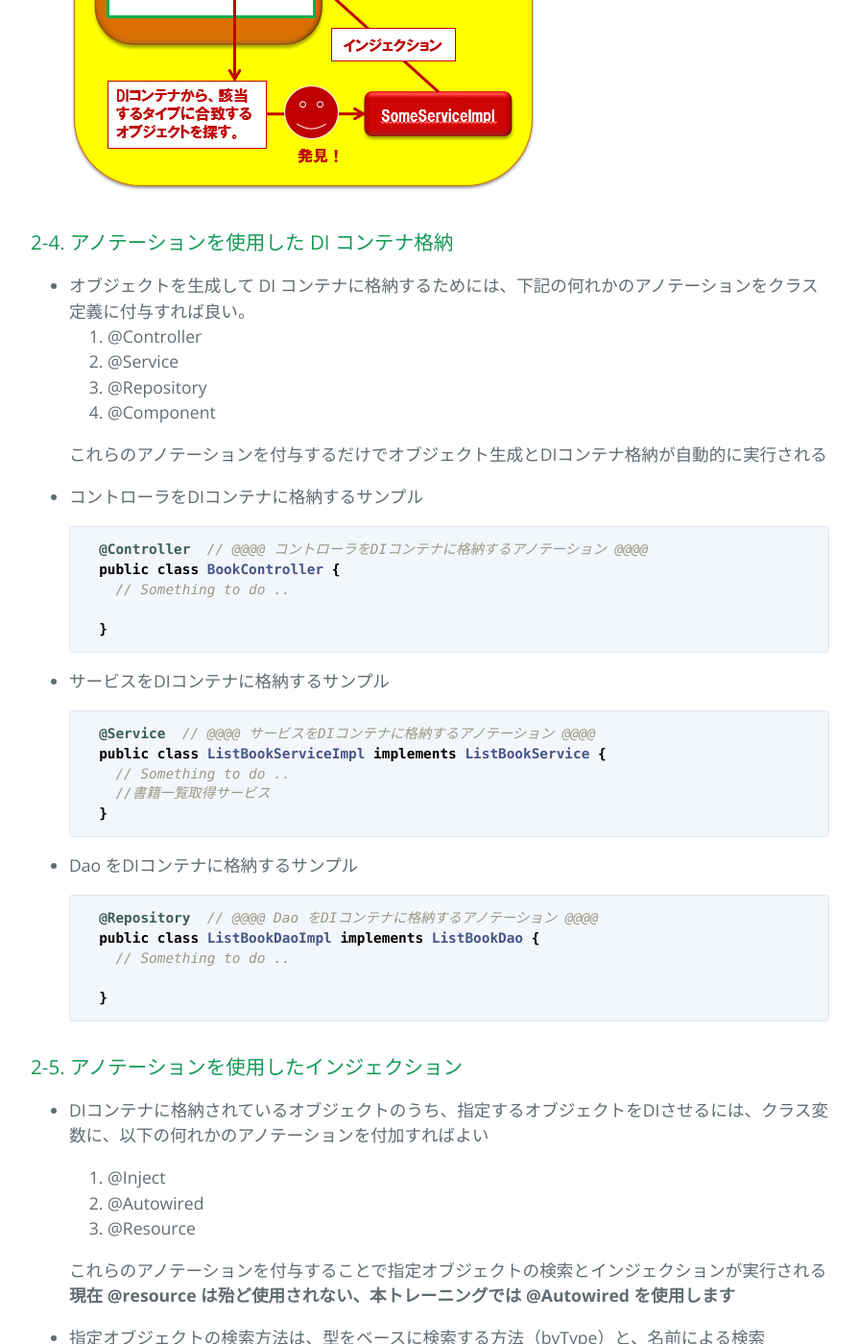
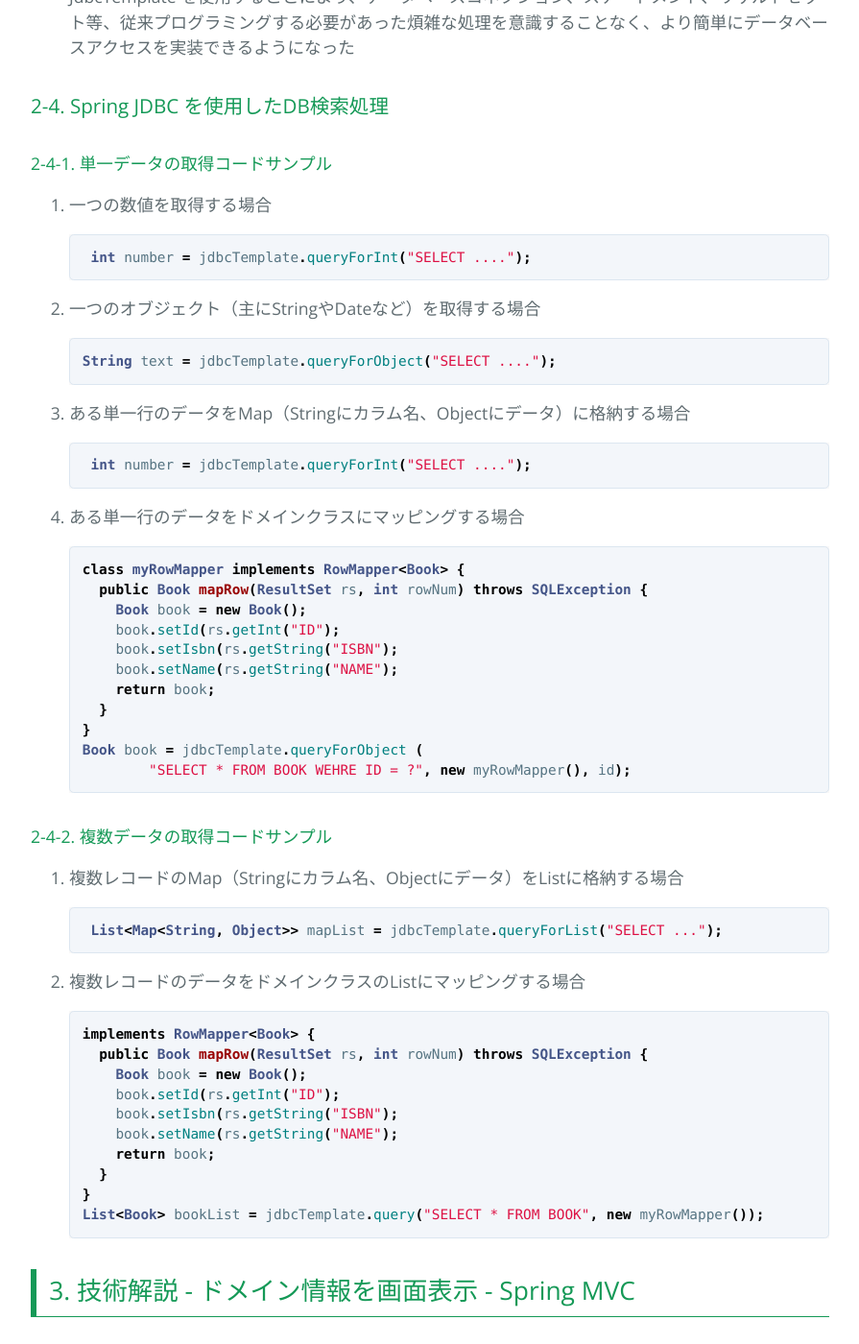
Before and after one commit to ngzm/training-java-spring-entry, a Jekyll site: the page built from _texts/step04_text.md, in a window 1280 px wide and 1400 px high, scrolled down 2909 px. Shown: the whole window at 96% size, without its empty margins (192-1087 px from the left). Built offline with Jekyll 4.4.1, drawn with Linux system fonts in a browser that asks for light colours; some of the changed text lies outside the part shown.

Commit message:
WIP. トレーニングテキスト STEP04 途中

````diff
--- a/_texts/step04_text.md
+++ b/_texts/step04_text.md
@@ -28,7 +28,7 @@ date:   2017-04-18
         - Spring JDBC を使用したデータベース検索方法を習得
         - データベース検索結果をドメインオブジェクトにマッピングする方法を把握する
 
-<h2 class="handson">2. 技術解説 - Spring JDBC</h2>
+<h2 class="handson">2. 技術解説 - Spring JDBC を使用したデータ検索処理</h2>
 
 ### 2-1. Spring JDBC とは
 
@@ -42,11 +42,11 @@ date:   2017-04-18
   これらの機能を利用することにより、プレーンなJDBCを使う場合に比べて、
   非常にシンプルなコードでデータベースアクセスを実装できるようになりました
 
-### 2-2. DI の適用箇所
+### 2-2. Spring JDBC の適用箇所
 
-- DI はアプリケーション全ての層に適用できる技術である
+- Spring JDBC はデータアクセス層に適用される
 
-![DIArchtecture]({{ site.baseurl }}/images/texts/tech_step03_01.png "Spring DI Archtecture")
+![JDBCArchtecture]({{ site.baseurl }}/images/texts/tech_step04_01.png "Spring JDBC Archtecture")
 
 | レイヤ | コンポーネント | 主な Spring 提供機能 |
 |:--|:--|:--|
@@ -54,144 +54,74 @@ date:   2017-04-18
 | ビジネスロジック層 | サービス、ドメイン | Validation、Spring Transaction、DI、AOP |
 | データアクセス層 | DAO | Spring JDBC、ORM、DI、AOP |
 
-### 2-3. DI の仕組み
+### 2-3. Spring JDBC によるデータベース検索の流れ
 
-- DI対象のオブジェクトは、DIを実現するための「DIコンテナ」と呼ばれる領域（箱）に格納される
+- Spring JDBC では、JdbcTemplate オブジェクトを使用してデータベースにアクセスする
 
-    ![DI-logical1]({{ site.baseurl }}/images/texts/tech_step03_02.png "DI Logic 01")
+    ![jdbc-logical1]({{ site.baseurl }}/images/texts/tech_step04_02.png "jdbc Logic 01")
 
-- インジェクションを要求するクラス変数があると、変数の型（もしくは名前）に合致するオブジェクトをDIコンテナから探し出して、該当変数にインジェクションする
+- JdbcTemplate を使用することにより、データベースコネクション、ステートメント、リザルトセット等、従来プログラミングする必要があった煩雑な処理を意識することなく、より簡単にデータベースアクセスを実装できるようになった
 
-    ![DI-logical2]({{ site.baseurl }}/images/texts/tech_step03_03.png "DI Logic 02")
+### 2-4. Spring JDBC を使用したDB検索処理
 
-### 2-4. アノテーションを使用した DI コンテナ格納
+#### 2-4-1. 単一データの取得コードサンプル
 
-- オブジェクトを生成して DI コンテナに格納するためには、下記の何れかのアノテーションをクラス定義に付与すれば良い。
-    1. @Controller
-    2. @Service
-    3. @Repository
-    4. @Component
-
-
-  これらのアノテーションを付与するだけでオブジェクト生成とDIコンテナ格納が自動的に実行される
-
-
-- コントローラをDIコンテナに格納するサンプル
+1. 一つの数値を取得する場合
 
     ```java
-    @Controller  // @@@@ コントローラをDIコンテナに格納するアノテーション @@@@
-    public class BookController {
-      // Something to do ..
-
-    }
+    int number = jdbcTemplate.queryForInt("SELECT ....");
     ```
 
-- サービスをDIコンテナに格納するサンプル
+ 2. 一つのオブジェクト（主にStringやDateなど）を取得する場合
 
     ```java
-    @Service  // @@@@ サービスをDIコンテナに格納するアノテーション @@@@
-    public class ListBookServiceImpl implements ListBookService {
-      // Something to do ..
-      //書籍一覧取得サービス
-    }
+    String text = jdbcTemplate.queryForObject("SELECT ....");
     ```
 
-- Dao をDIコンテナに格納するサンプル
+3. ある単一行のデータをMap（Stringにカラム名、Objectにデータ）に格納する場合
 
     ```java
-    @Repository  // @@@@ Dao をDIコンテナに格納するアノテーション @@@@
-    public class ListBookDaoImpl implements ListBookDao {
-      // Something to do ..
-
-    }
+    int number = jdbcTemplate.queryForInt("SELECT ....");
     ```
 
-### 2-5. アノテーションを使用したインジェクション
-
-- DIコンテナに格納されているオブジェクトのうち、指定するオブジェクトをDIさせるには、クラス変数に、以下の何れかのアノテーションを付加すればよい
-
-    1. @Inject
-    2. @Autowired
-    3. @Resource
-
-    これらのアノテーションを付与することで指定オブジェクトの検索とインジェクションが実行される
-    **現在 @resource は殆ど使用されない、本トレーニングでは @Autowired を使用します**
-
-- 指定オブジェクトの検索方法は、型をベースに検索する方法（byType）と、名前による検索（byName）の2つがある、デフォルトは、byType による検索を行う
-
-- Dao をDIコンテナに格納するサンプル
+ 4. ある単一行のデータをドメインクラスにマッピングする場合
 
     ```java
-    @Controller
-    public class BookController {
-      // @@@@
-      // @@@@ ByType で一致するオブジェクトをインジェクションする
-      // @@@@
-      @Autowired
-      ListBookService  listBookService; // @@@@ <-- 型が一致するオブジェクトが自動で代入される
-
-      @RequestMapping(value = "/listbook", method = RequestMethod.GET)
-      public String listBook(Model model) throws Exception {
-        List<Book> books = listBookService.getBookList();
-        model.addAttribute("books", books);
-        return "listbook";
+    class myRowMapper implements RowMapper<Book> {
+      public Book mapRow(ResultSet rs, int rowNum) throws SQLException {
+        Book book = new Book();
+        book.setId(rs.getInt("ID");
+        book.setIsbn(rs.getString("ISBN");
+        book.setName(rs.getString("NAME");
+        return book;
       }
     }
+    Book book = jdbcTemplate.queryForObject (
+            "SELECT * FROM BOOK WEHRE ID = ?", new myRowMapper(), id);
     ```
 
-### 2-6. インターフェースで抽象化すること
+#### 2-4-2. 複数データの取得コードサンプル
 
-- DI でインジェクションさせるオブジェクトは、必ずインターフェースで実装を抽象化しておくことが非常に重要である！
-- インターフェースで抽象化することにより、ソースコードを変更することなく、実行時に実装クラスを差し替えることが可能となる
-
-  例えば、データ永続化の処理について、データ検索や更新などのインターフェースだけ決まっていれば、実際の永続化手段がデータベースなのか、ファイルなのかは実装クラスを差し替えれば対応できるようになる。
-
-- すなわち、これが依存しないということである
-
-    ![di-interface]({{ site.baseurl }}/images/texts/tech_step03_04.png "DI Interface")
-
-- インターフェースのサンプルコード
+1. 複数レコードのMap（Stringにカラム名、Objectにデータ）をListに格納する場合
 
     ```java
-    // 書籍一覧サービスクラスインターフェース
-    public interface ListBookService {
-      //書籍一覧取得サービス
-      public List<Book> getBookList() throws Exception;
-    }
+    List<Map<String, Object>> mapList = jdbcTemplate.queryForList("SELECT ...");
     ```
 
-- インジェクション対象の実装クラスのサンプルコード
+ 2. 複数レコードのデータをドメインクラスのListにマッピングする場合
 
     ```java
-    @Service
-    public class ListBookServiceImpl implements ListBookService {
-      //書籍一覧取得サービス
-      @Override
-      public List<Book> getBookList() throws Exception {
-        // Something to do
-        return  hoge;
+    implements RowMapper<Book> {
+      public Book mapRow(ResultSet rs, int rowNum) throws SQLException {
+        Book book = new Book();
+        book.setId(rs.getInt("ID");
+        book.setIsbn(rs.getString("ISBN");
+        book.setName(rs.getString("NAME");
+        return book;
       }
     }
+    List<Book> bookList = jdbcTemplate.query("SELECT * FROM BOOK", new myRowMapper());
     ```
-
-- インジェクションして利用するクラスのサンプルコード
-
-    ```java
-    @Controller
-    public class BookController {
-      @Autowired
-      ListBookService  listBookService;
-
-      // Something to do
-    }
-    ```
-
-### 2-7. Spring 設定ファイルによる DI
-
-- Spring設定ファイルで、ＤＩ設定する方法もある（ただし本研修ではここで紹介する程度）
-- この方法は、ＤＩを集中的に設計・管理できるメリットが有る
-- このため、比較的大規模なアプリケーションの場合に有効である
-- そもそもSpringは 設定ファイルによるＤＩのみサポートしていたが、Spring2.5から、アノテーションによるＤＩがサポートされ、利便性が大幅に向上した経緯がある
 
 <h2 class="handson">3. 技術解説 - ドメイン情報を画面表示 - Spring MVC</h2>
 
````
Also changed, not shown: images/texts/tech_step04_01.png (added), images/texts/tech_step04_02.png (added), images/texts/tech_step05_01.png (added), images/texts/tech_step05_02.png (added), images/texts/text_step04_01.png (added), images/texts/text_step04_02.png (added), images/texts/text_step05_01.png (added), images/texts/text_step05_02.png (added), images/texts/text_step05_03.png (added).
